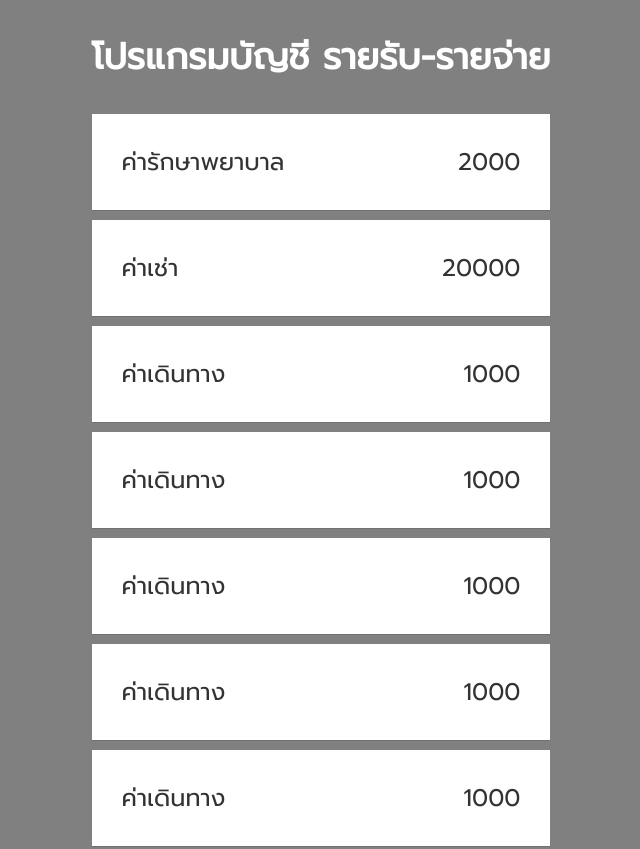
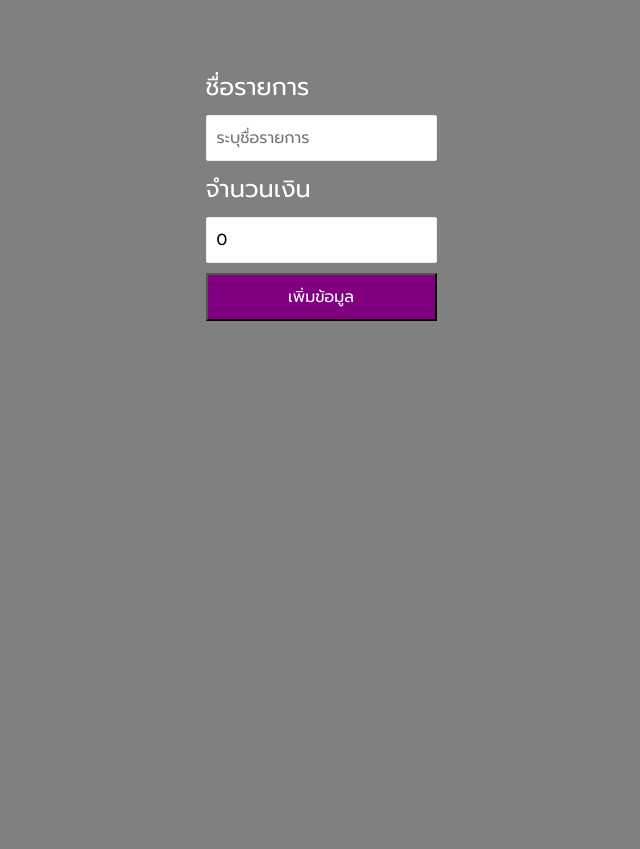
Before and after one commit to KaminariSora/React, a React (Create React App) app in the folder react-basic/: page / in a window 1280 px wide. Shown: the top 849 px of the page, without its empty margins (319-959 px from the left). After the commit the page ends 800 px from the top, so only its background shows below. Built offline with nearby package versions, Linux system fonts and the light colour scheme.

Commit message:
Learning react

```diff
--- a/react-basic/package.json
+++ b/react-basic/package.json
@@ -10,6 +10,7 @@
     "react": "^18.2.0",
     "react-dom": "^18.2.0",
     "react-scripts": "5.0.1",
+    "uuid": "^9.0.1",
     "web-vitals": "^2.1.4"
   },
   "scripts": {
--- a/react-basic/src/App.js
+++ b/react-basic/src/App.js
@@ -1,14 +1,27 @@
 import Transaction from "./Components/Transaction";
+import FormComponent from "./Components/FormComponent";
 import "./Components/App.css"
-
-const Title =() => <h1>โปรแกรมบัญชี รายรับ-รายจ่าย</h1>
+import "./Components/FormComponent.css"
+import { useState } from "react";
 
 function App() {
-  const design = {color:"#fff", textAlign:"center", fontSize:"1.5rem"}
+  const design = { color: "#fff", textAlign: "start", fontSize: "1.5rem" }
+  const initData = [
+    { id: 1, title: "ค่ารักษาพยาบาล", amount: "2000" },
+    { id: 2, title: "ค่าเช่า", amount: "20000" },
+    { id: 3, title: "ค่าเดินทาง", amount: "1000" },
+  ]
+  const [items,setItems] = useState([])
+  const OnAddNewItem = (newItem) => {
+    setItems((prevItem) => {
+      return [newItem,...prevItem]
+    })
+  }
   return (
-    <section className="contianer" style={design}>
-      <Title/>
-      <Transaction/>
+    <section style={design}>
+      <FormComponent OnAddItem={OnAddNewItem} />
+      <Transaction items={items} />
+
     </section>
   );
 }
--- /dev/null
+++ b/react-basic/src/Components/FormComponent.css
@@ -0,0 +1,24 @@
+label {
+    display: inline-block;
+    margin: 10px 0;
+}
+
+input {
+    border: 1px solid #eee;
+    border-radius: 2px;
+    display: block;
+    font-size: 16px;
+    padding: 10px;
+    width: 100%;
+}
+
+.btn {
+    background-color: purple;
+    color: white;
+    cursor: pointer;
+    display: block;
+    margin: 10px 0 30px;
+    padding: 10px;
+    font-size: 16px;
+    width: 100%;
+}
--- /dev/null
+++ b/react-basic/src/Components/FormComponent.js
@@ -0,0 +1,45 @@
+import { useState } from 'react'
+import './FormComponent.css'
+import { v4 as uuidv4 } from 'uuid';
+
+const FormComponent = (props) => {
+    const [title,setTitle] = useState('')
+    const [amount,setAmount] = useState(0)
+
+    const inputTitle = (event) => {
+        setTitle(event.target.value)
+    }
+    const inputAmount = (event) => {
+        setAmount(event.target.value)
+    }
+    const saveItem = (event) => {
+        event.preventDefault()
+        const itemData = {
+            id:uuidv4(),
+            title:title,
+            amount:Number(amount)
+        }
+        props.OnAddItem(itemData)
+        setTitle('')
+        setAmount(0)
+    }
+    return (
+        <div>
+            <form onSubmit={saveItem}>
+                <div className="form-control">
+                    <label>ชื่อรายการ</label>
+                    <input type="text" placeholder="ระบุชื่อรายการ" onChange={inputTitle} value={title} required></input>
+                </div>
+                <div className="form-control">
+                    <label>จำนวนเงิน</label>
+                    <input type="number" placeholder="(+ รายรับ, - รายจ่าย)" onChange={inputAmount} value={amount}></input>
+                </div>
+                <div>
+                    <button className="btn" type="submit">เพิ่มข้อมูล</button>
+                </div>
+            </form>
+        </div>
+    )
+}
+
+export default FormComponent
--- a/react-basic/src/Components/Transaction.css
+++ b/react-basic/src/Components/Transaction.css
@@ -1,7 +1,11 @@
 .item-list {
+    width: 100%;
+    height: 350px;
     padding: 0;
     margin-bottom: 40px;
     list-style: none;
+    overflow: scroll;
+    scroll-snap-type: none;
 }
 
 .item-list li {
--- a/react-basic/src/Components/Transaction.js
+++ b/react-basic/src/Components/Transaction.js
@@ -1,20 +1,11 @@
 import Item from "./Item"
 import "./Transaction.css"
 
-const Transaction =()=> {
-    const data = [
-        {id:1, title:"ค่ารักษาพยาบาล", amount:"2000"},
-        {id:2, title:"ค่าเช่า", amount:"20000"},
-        {id:3, title:"ค่าเดินทาง", amount:"1000"},
-        {id:4, title:"ค่าเดินทาง", amount:"1000"},
-        {id:5, title:"ค่าเดินทาง", amount:"1000"},
-        {id:6, title:"ค่าเดินทาง", amount:"1000"},
-        {id:7, title:"ค่าเดินทาง", amount:"1000"},
-        {id:8, title:"ค่าเดินทาง", amount:"1000"},
-    ]
+const Transaction =(props)=> {
+    const {items} = props
     return (
         <ul className="item-list">
-            {data.map((element) => {
+            {items.map((element) => {
                 return (
                     <Item title={element.title} amount={element.amount}/>
                 )
```
Also changed, not shown: 1 other file (tests, documents, lock files or other folders).
